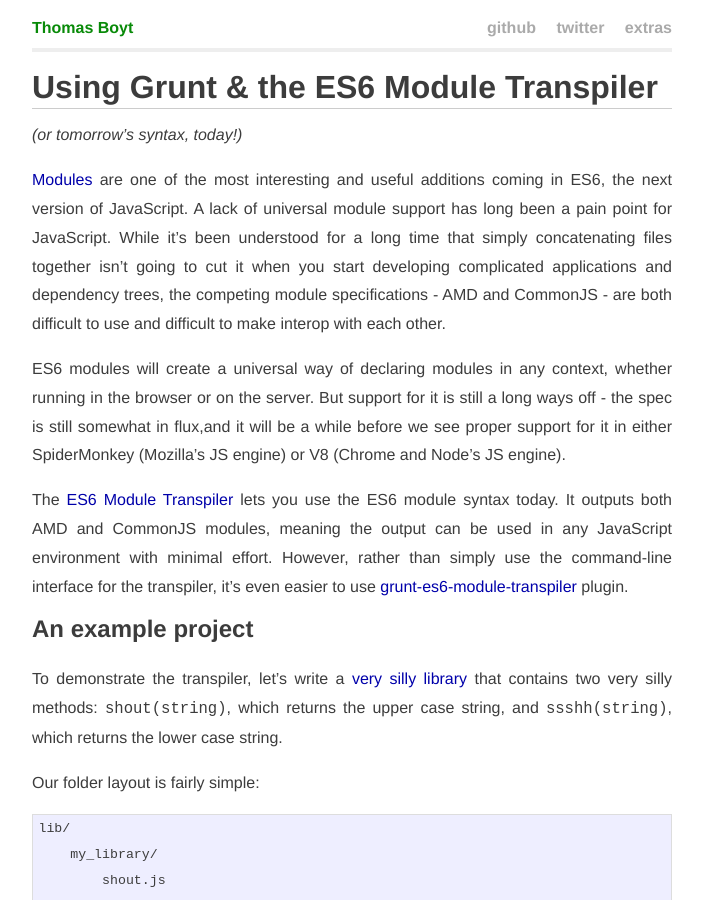
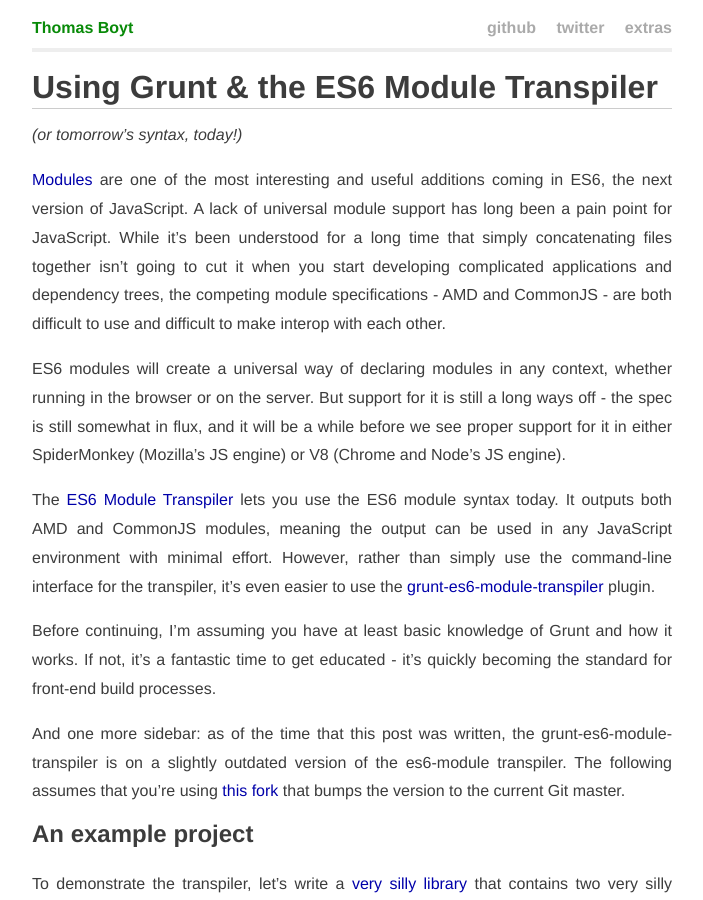
Before and after one commit to thomasboyt/thomasboyt.github.com, a Jekyll site: the page built from _posts/2013-06-21-es6-module-transpiler.md, in a window 1280 px wide and 900 px high. Shown: the whole window, without its empty margins (288-991 px from the left). Built offline with Jekyll 4.4.1, drawn with Linux system fonts in a browser that asks for light colours; Markdown is read by kramdown in place of the engine named in the settings; some of the changed text lies outside the part shown.

Commit message:
Publish es6 module transpiler post

```diff
--- a/extras/2013-06-08-es6-module-transpiler.md
+++ b/_posts/2013-06-21-es6-module-transpiler.md
@@ -8,9 +8,13 @@
 
 [Modules](http://wiki.ecmascript.org/doku.php?id=harmony:modules) are one of the most interesting and useful additions coming in ES6, the next version of JavaScript. A lack of universal module support has long been a pain point for JavaScript. While it's been understood for a long time that simply concatenating files together isn't going to cut it when you start developing complicated applications and dependency trees, the competing module specifications - AMD and CommonJS - are both difficult to use and difficult to make interop with each other.
 
-ES6 modules will create a universal way of declaring modules in any context, whether running in the browser or on the server. But support for it is still a long ways off - the spec is still somewhat in flux,and it will be a while before we see proper support for it in either SpiderMonkey (Mozilla's JS engine) or V8 (Chrome and Node's JS engine).
+ES6 modules will create a universal way of declaring modules in any context, whether running in the browser or on the server. But support for it is still a long ways off - the spec is still somewhat in flux, and it will be a while before we see proper support for it in either SpiderMonkey (Mozilla's JS engine) or V8 (Chrome and Node's JS engine).
 
-The [ES6 Module Transpiler](https://github.com/square/es6-module-transpiler) lets you use the ES6 module syntax today. It outputs both AMD and CommonJS modules, meaning the output can be used in any JavaScript environment with minimal effort. However, rather than simply use the command-line interface for the transpiler, it's even easier to use [grunt-es6-module-transpiler](https://github.com/joefiorini/grunt-es6-module-transpiler) plugin.
+The [ES6 Module Transpiler](https://github.com/square/es6-module-transpiler) lets you use the ES6 module syntax today. It outputs both AMD and CommonJS modules, meaning the output can be used in any JavaScript environment with minimal effort. However, rather than simply use the command-line interface for the transpiler, it's even easier to use the [grunt-es6-module-transpiler](https://github.com/joefiorini/grunt-es6-module-transpiler) plugin.
+
+Before continuing, I'm assuming you have at least basic knowledge of Grunt and how it works. If not, it's a fantastic time to get educated - it's quickly becoming the standard for front-end build processes.
+
+And one more sidebar: as of the time that this post was written, the grunt-es6-module-transpiler is on a slightly outdated version of the es6-module transpiler. The following assumes that you're using [this fork](https://github.com/thomasboyt/grunt-es6-module-transpiler) that bumps the version to the current Git master.
 
 ## An example project
 
@@ -84,4 +88,4 @@
 
 ## Wrapping up
 
-Phew, that seems like a lot, doesn't it? But really, once you've got it configured once, you'll know how to do it again in the future. And the benefits are huge: besides being able to use future ES6 syntax, you now have builds of your library that work no matter what module system you or your dependents are using.
+Phew, that seems like a lot, doesn't it? But really, once you've got it configured once, you'll know how to do it again in the future. And the benefits are huge: besides being able to use future ES6 syntax, you now have builds of your library that work no matter what module system you or your dependents are using. And because of Grunt's near-ubiquity, it's an easy build step to add to your library or application.
```
